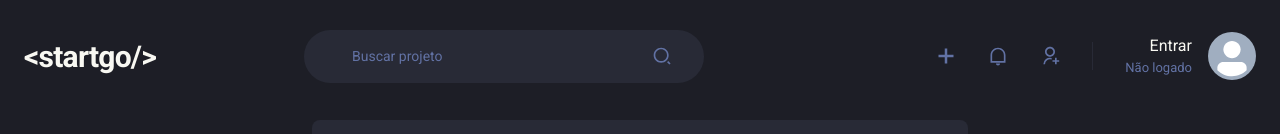
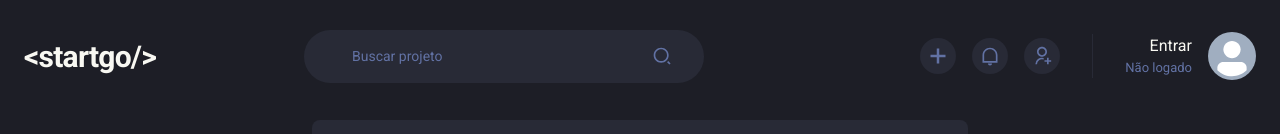
Before and after one commit to robbobjr/blog-web, a Next.js app: page /1 in a window 1280 px wide. Shown: the top 134 px of the page. Built offline with nearby package versions, Linux system fonts and the light colour scheme; no server answers.

Commit message:
feat: alter header buttons style

```diff
--- a/src/components/organisms/Header.tsx
+++ b/src/components/organisms/Header.tsx
@@ -45,6 +45,7 @@ export function Header() {
         position="relative"
         bg="gray.800"
         borderRadius="full"
+        display={{ sm: 'none', md: 'flex' }}
       >
         <Input
           color="gray.50"
@@ -60,7 +61,7 @@ export function Header() {
       </Flex>
       <Flex align="center" ml="auto">
         <HStack
-          spacing="8"
+          spacing="4"
           pr="8"
           py="1"
           mx="8"
@@ -68,13 +69,19 @@ export function Header() {
           borderRightWidth={1}
           borderColor="gray.800">
           <CreatePostModal>
-            <Icon as={GoPlus} fontSize={20} />
+            <Flex bg="gray.800" borderRadius="50%" align="center" justify="center" p="2">
+              <Icon as={GoPlus} fontSize={20} />
+            </Flex>
           </CreatePostModal>
-          <Icon as={RiNotificationLine} fontSize={20}/>
-          <Icon as={RiUserAddLine} fontSize={20}/>
+          <Flex bg="gray.800" borderRadius="50%" align="center" justify="center" p="2">
+            <Icon as={RiNotificationLine} fontSize={20}/>
+          </Flex>
+          <Flex bg="gray.800" borderRadius="50%" align="center" justify="center" p="2">
+            <Icon as={RiUserAddLine} fontSize={20}/>
+          </Flex>
         </HStack>
         <Flex align="center">
-          <Box mr="4" textAlign="right" _hover={data ? {} : simpleHover} onClick={data ? () => {} : handleSession}>
+          <Box display={{ sm: 'none', md: 'block' }} mr="4" textAlign="right" _hover={data ? {} : simpleHover} onClick={data ? () => {} : handleSession}>
             <Text>
               {name || "Entrar"}
             </Text>
```
